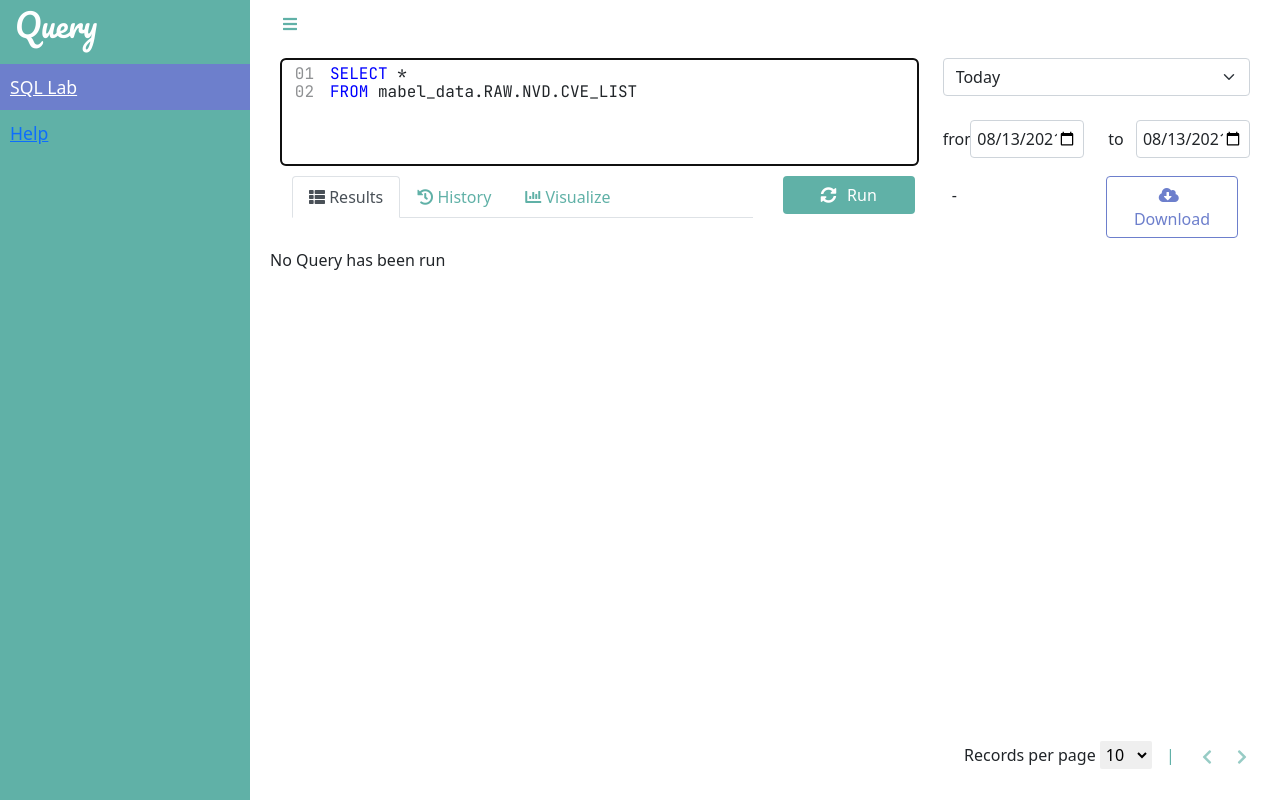
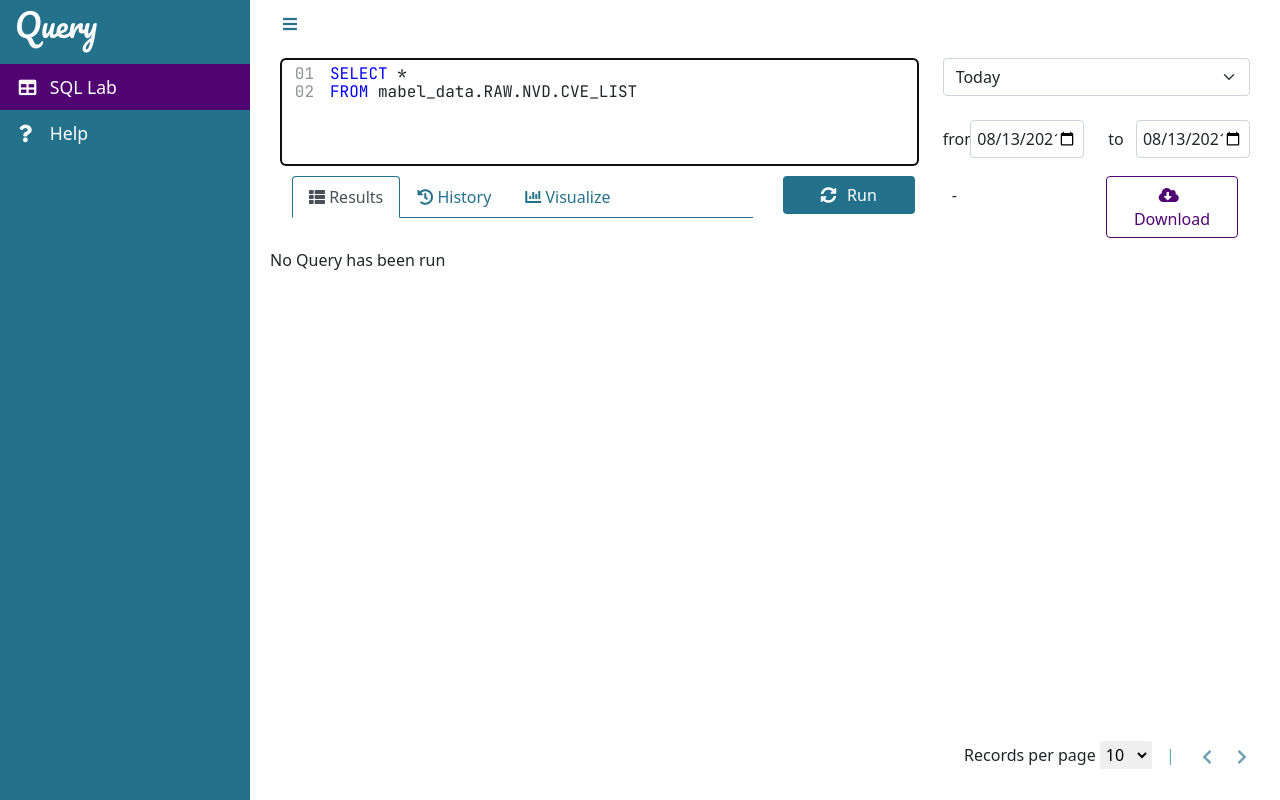
Before and after one commit to mabel-dev/query, a FastAPI app: page / in a window 1280 px wide. Run offline with FastAPI, Linux system fonts and the light colour scheme; some libraries are stand-ins or nearby versions.

Commit message:
colorization

```diff
--- a/src/static/dist/css/nav.css
+++ b/src/static/dist/css/nav.css
@@ -17,7 +17,7 @@
     left: 0;
     height: 100vh;
     z-index: 999;
-    background: #60B1A7;
+    background: var(--base-green-color);
     color: #fff;
     transition: all 0.3s;
 }
@@ -34,17 +34,19 @@
     padding: 10px;
     font-size: 1.1em;
     display: block;
+    color: #fff;
+    text-decoration: none;
 }
 
 #sidebar ul li a:hover {
-    color: #7386D5;
+    color: var(--base-purple-color);
     background: #fff;
 }
 
 #sidebar ul li.active>a,
 a[aria-expanded="true"] {
     color: #fff;
-    background: #6d7fcc;
+    background: var(--base-purple-color);
 }
 
 #content {
@@ -78,3 +80,8 @@ a[aria-expanded="true"] {
         display: none;
     }
 }
+
+.sidebar-options i {
+    width: 1.5em;
+    margin-left: 0.5em
+}
--- a/src/static/dist/css/styles.css
+++ b/src/static/dist/css/styles.css
@@ -1,6 +1,7 @@
 :root {
-    --base-green-color: #60B1A7;
-    --base-purple-color: #6D7FCC;
+    --base-green-color: #24718B;
+    --base-purple-color: #500472;
+    --base-green-color-highlight: #3097ba;
     /* https://spectrum.adobe.com/page/color/  */
     --theme-color-red: #e34850;
     --theme-color-blue: #2680eb;
@@ -56,6 +57,11 @@
 .btn-action {
     background-color: var(--base-green-color);
     color: white
+}
+
+.btn-action:hover {
+    background-color: var(--base-green-color-highlight);
+    color: white;
 }
 
 .btn-outline-secondary {
@@ -201,14 +207,10 @@ tr {
 
 .table {
     width: 100%;
+    border: transparent;
     --bs-table-bg: transparent;
     --bs-table-accent-bg: transparent;
-    --bs-table-striped-color: #212529;
-    --bs-table-striped-bg: rgba(96, 177, 167, 0.1);
-    --bs-table-active-color: #212529;
-    --bs-table-active-bg: rgba(0, 0, 0, 0.1);
-    --bs-table-hover-color: #212529;
-    --bs-table-hover-bg: rgba(96, 177, 167, 0.25);
+    --bs-table-striped-bg: rgba(48, 151, 186, 0.1);
 }
 
 .mono-font {
@@ -247,10 +249,21 @@ tr {
 }
 
 .results-table>*>tr:hover {
-    background-color: var(--base-green-color);
-    color: white;
+    background-color: var(--base-green-color-highlight);
+    color: white !important;
 }
 
 #visualize {
     height: calc(100vh - 280px);
 }
+
+.nav-tabs .nav-item.show .nav-link,
+.nav-tabs .nav-link.active {
+    color: #495057;
+    background-color: #fff;
+    border-color: var(--base-green-color) var(--base-green-color) white;
+}
+
+.nav-tabs {
+    border-bottom: 1px solid var(--base-green-color);
+}
--- a/src/static/dist/js/visualize.js
+++ b/src/static/dist/js/visualize.js
@@ -77,10 +77,22 @@ function update_visualization(query, results) {
             group_column = results.columns[i]
         }
     }
-    if (count_column && group_column) {
+
+    console.log(results.columns)
+    console.log(count_column)
+    console.log(group_column)
+
+    // if we're counting groups of things, draw a pie-chart
+    if ((count_column !== undefined) && (group_column !== undefined)) {
         document.getElementById("visualize").innerHTML = '<canvas id="visualization"></canvas>'
         draw_pie(count_column, group_column, results)
-    } else {
+    }
+    // if we're just counting everything, show a single value
+    else if ((count_column !== undefined) && (group_column === undefined)) {
+        document.getElementById("visualize").innerText = results.results[0][count_column]
+    }
+    // we don't have a auto chart for that yet
+    else {
         document.getElementById("visualize").innerText = "Cannot Automatically Determine Chart"
     }
 
--- a/src/templates/index.html
+++ b/src/templates/index.html
@@ -30,12 +30,12 @@
             <div class="sidebar-header">
                 <span class="brand-text">Query</span>
             </div>
-            <ul class="list-unstyled components">
+            <ul class="list-unstyled sidebar-options">
                 <li class="active">
-                    <a href="/">SQL Lab</a>
+                    <a href="/"><i class="fas fa-table"></i> SQL Lab</a>
                 </li>
                 <li>
-                    <a href="/help.html">Help</a>
+                    <a href="/help.html"><i class="fas fa-question"></i> Help</a>
                 </li>
             </ul>
 
```
Also changed, not shown: assets/logo.png, assets/screen-shot.png, src/static/dist/img/credit/american-express.png (deleted), src/static/dist/img/credit/cirrus.png (deleted), src/static/dist/img/credit/mastercard.png (deleted), src/static/dist/img/credit/paypal.png (deleted), src/static/dist/img/credit/paypal2.png (deleted), src/static/dist/img/credit/visa.png (deleted), src/static/dist/img/db.png (deleted), src/static/dist/img/q-logo.png.
